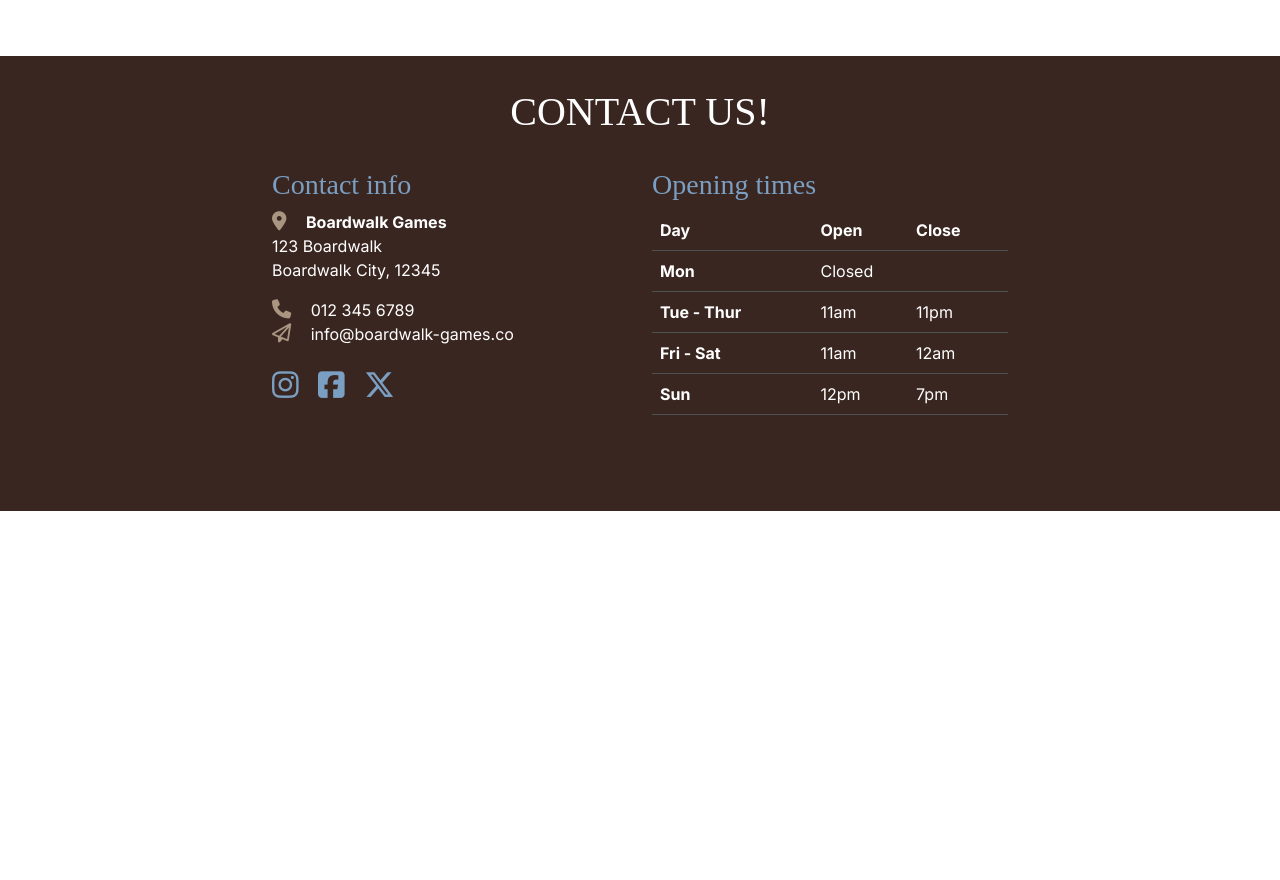
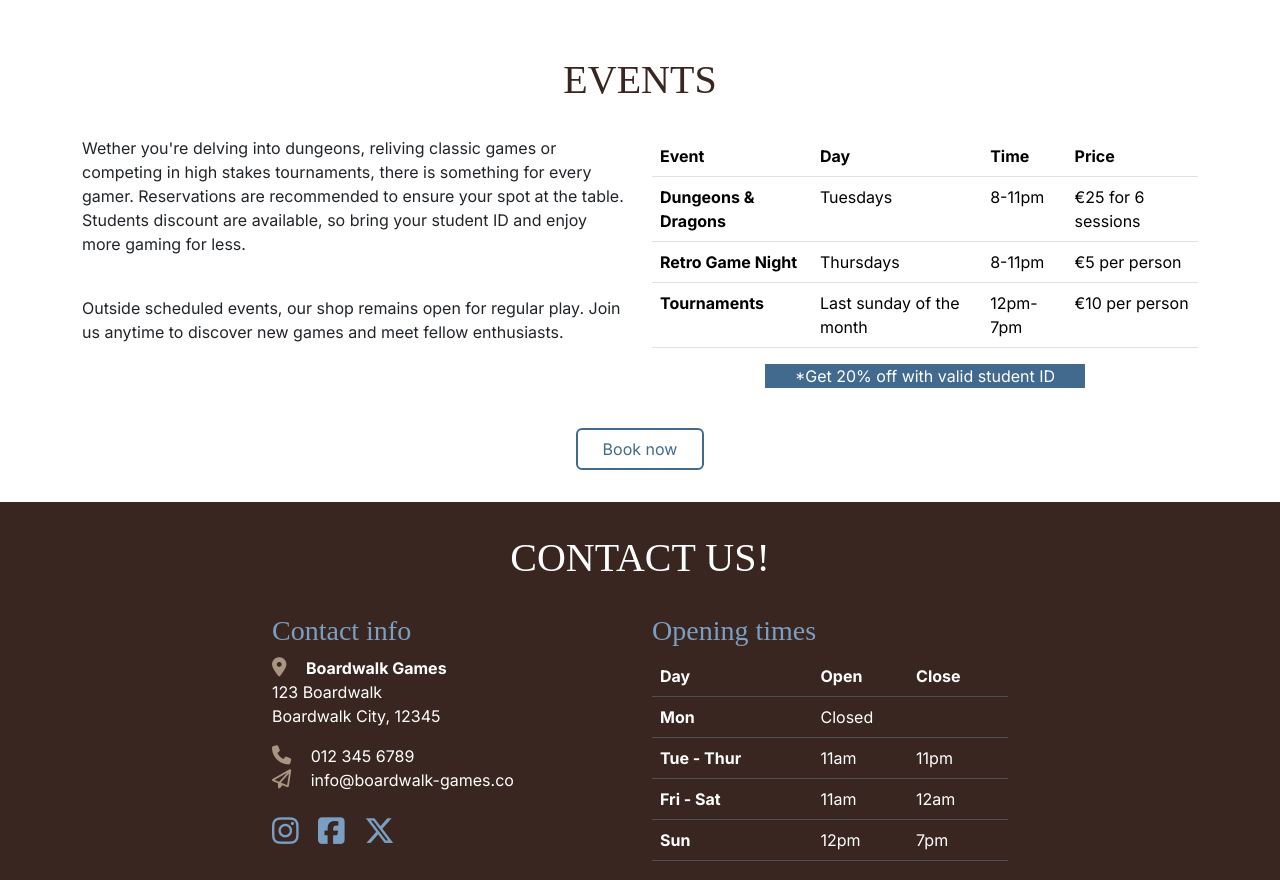
Before and after one commit to bas-nab-1/boardwalk-games, a plain HTML site: page index.html in a window 1280 px wide. Shown: the part 1060-1940 px from the top of the page. Before the commit the page ends 1571 px from the top, so only its background shows below. Drawn offline with nearby package versions, Linux system fonts and the light colour scheme; a web font is replaced by a local one.

Commit message:
Adding events section and events link in the navbar

```diff
--- a/assets/style.css
+++ b/assets/style.css
@@ -91,6 +91,14 @@
     margin-bottom: 1.5rem;
 }
 
+/* Events */
+#student-discount {
+    background-color: var(--highlight-color);
+    color: white;
+    max-width: 320px;
+    margin: auto;
+}
+
 /* New games */
 #new-games .card {
     border: 0
--- a/index.html
+++ b/index.html
@@ -41,6 +41,9 @@
           </li>
           <li class="nav-item">
             <a class="nav-link" href="#">Services</a>
+          </li>
+          <li class="nav-item">
+            <a class="nav-link" href="#events"">Events</a>
           </li>
           <li class="nav-item">
             <a class="nav-link" href="game-library.html">Games</a>
@@ -194,6 +197,65 @@
         </div>
       </div>
     </section>
+
+    <section id="events" class="container section">
+      <div class="row">
+        <div class="col-12 text-center">
+          <h2 class="display-6">Events</h2>
+        </div>
+        <div class="col-12 col-md-6">
+          <p>
+            Wether you're delving into dungeons, reliving classic games or competing in high stakes tournaments, there
+            is something for every gamer. Reservations are recommended to ensure your spot at the table. Students
+            discount are available, so bring your student ID and enjoy more gaming for less.
+          </p>
+          <br>
+          <p>
+            Outside scheduled events, our shop remains open for regular play. Join us anytime to discover new games and
+            meet fellow enthusiasts.
+          </p>
+        </div>
+
+        <div class="col-12 col-md-6 mb-4">
+          <table class="table table-hover">
+            <thead>
+              <tr>
+                <th scope="col">Event</th>
+                <th scope="col">Day</th>
+                <th scope="col">Time</th>
+                <th scope="col">Price</th>
+              </tr>
+            </thead>
+            <tbody>
+              <tr>
+                <th scope="row">Dungeons & Dragons</th>
+                <td>Tuesdays</td>
+                <td>8-11pm</td>
+                <td>€25 for 6 sessions</td>
+              </tr>
+              <tr>
+                <th scope="row">Retro Game Night</th>
+                <td>Thursdays</td>
+                <td>8-11pm</td>
+                <td>€5 per person</td>
+              </tr>
+              <tr>
+                <th scope="row">Tournaments</th>
+                <td>Last sunday of the month</td>
+                <td>12pm-7pm</td>
+                <td>€10 per person</td>
+              </tr>
+            </tbody>
+          </table>
+          <div id="student-discount" class="text-center mt-2">
+            <p><stong>*Get 20% off with valid student ID</stong></p>
+          </div>
+        </div>
+        <div class="text-center">
+        <a href="booking.html" class="btn custom-button-outlined mB-4">Book now</a>
+        </div>
+      </div>
+    </section>
   </main>
 
   <!-- Footer / contact section -->
```
Also changed, not shown: booking.html (+3 -0 lines), game-library.html (+3 -0 lines), success.html (+3 -0 lines).
